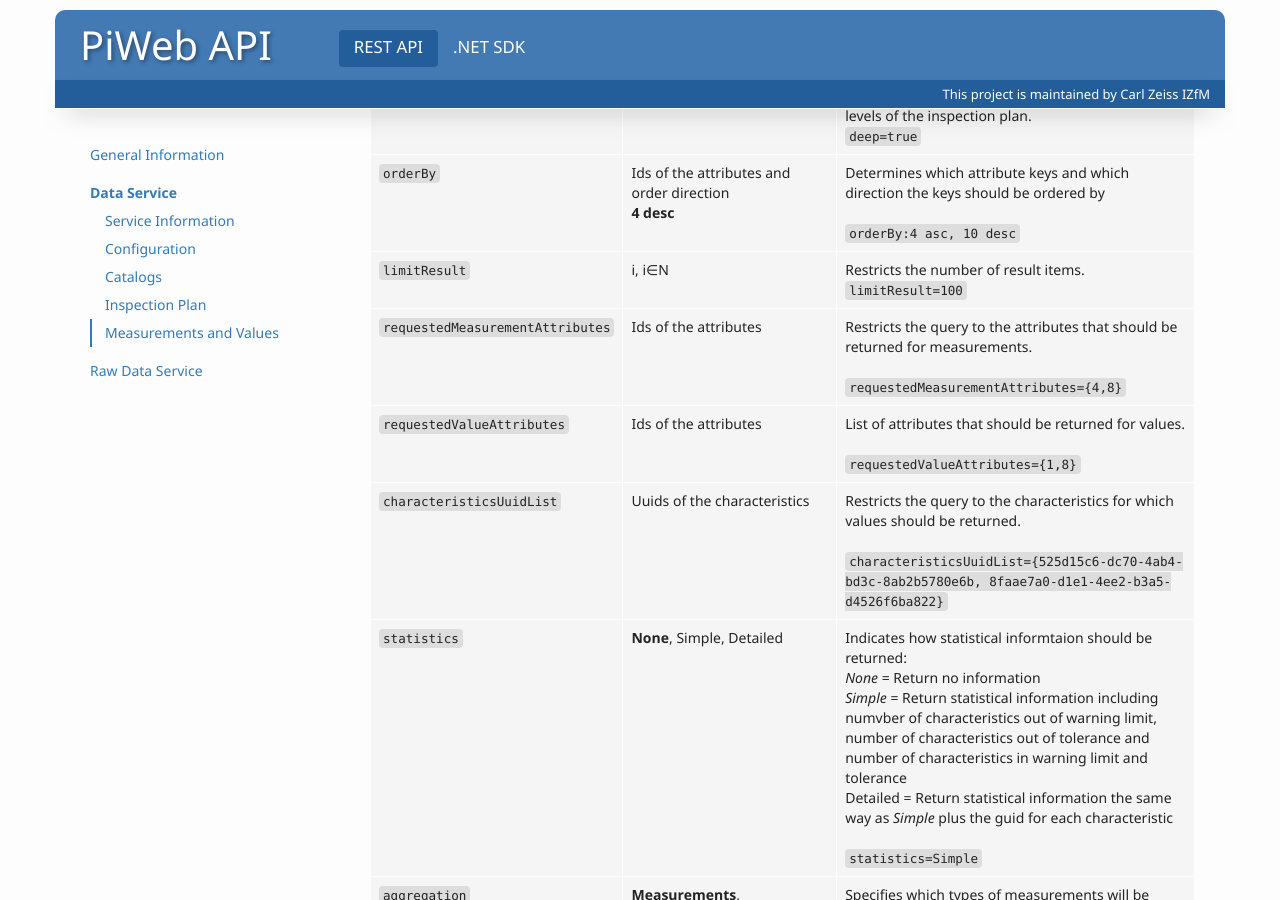
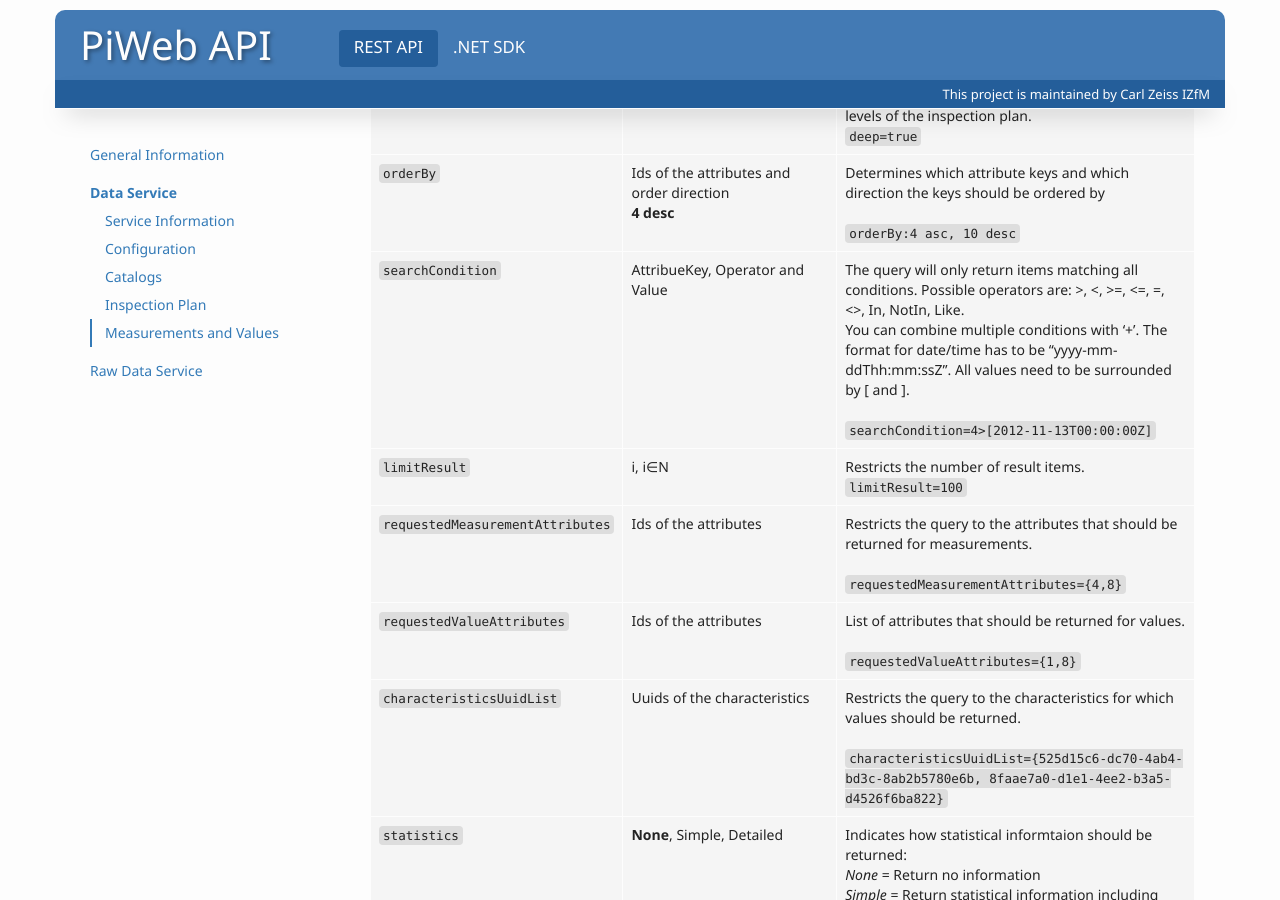
Before and after one commit to ZEISS-PiWeb/PiWeb-Api, a Jekyll site: the page built from _pages/0125-restapi-dataservice-measurements.md, in a window 1280 px wide and 900 px high, scrolled down 1317 px. Built offline with Jekyll 4.4.1, drawn with Linux system fonts in a browser that asks for light colours.

Commit message:
Fix accidentally deleted filter parameter

```diff
--- a/_pages/0125-restapi-dataservice-measurements.md
+++ b/_pages/0125-restapi-dataservice-measurements.md
@@ -527,6 +527,7 @@ Parameter name      | Possible values [**default value**] | Description
 `partPath`            | Path of the part | Restricts the query to this part <br><br> `partPath=/metal%20part`
 `deep`                | true, **false**     | Determines whether the query should affect all levels of the inspection plan. <br> `deep=true`
 `orderBy`             | Ids of the attributes and order direction <br> **4 desc** | Determines which attribute keys and which direction the keys should be ordered by <br><br> `orderBy:4 asc, 10 desc`
+`searchCondition`     | AttribueKey, Operator and Value| The query will only return items matching all conditions. Possible operators are: >, <, >=, <=, =, <>, In, NotIn, Like. <br> You can combine multiple conditions with '+'. The format for date/time has to be “yyyy-mm-ddThh:mm:ssZ”. All values need to be surrounded by [ and ]. <br><br> `searchCondition=4>[2012-11-13T00:00:00Z]`
 `limitResult`         | i, i∈N | Restricts the number of result items. <br> `limitResult=100`
 `requestedMeasurementAttributes` | Ids of the attributes | Restricts the query to the attributes that should be returned for measurements. <br><br> `requestedMeasurementAttributes={4,8}`
 `requestedValueAttributes` | Ids of the attributes |List of attributes that should be returned for values. <br><br> `requestedValueAttributes={1,8}`
```
